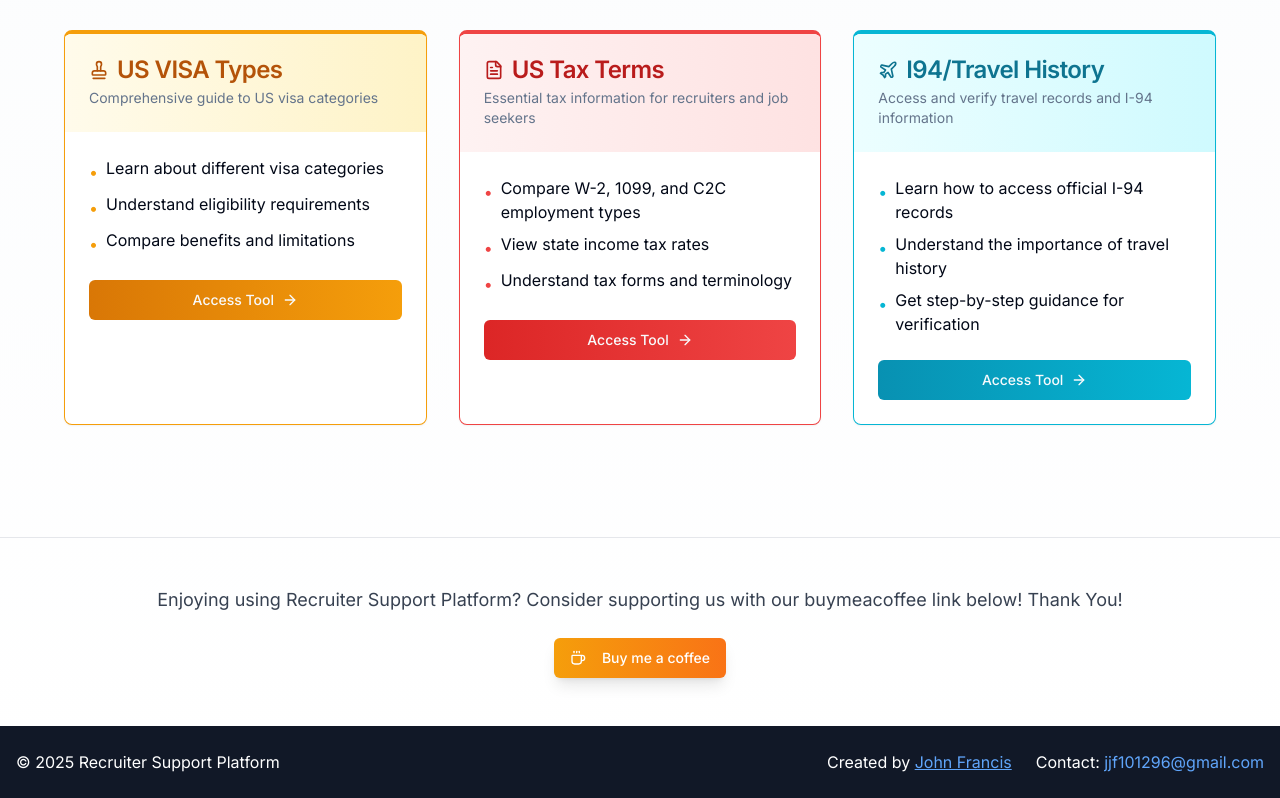
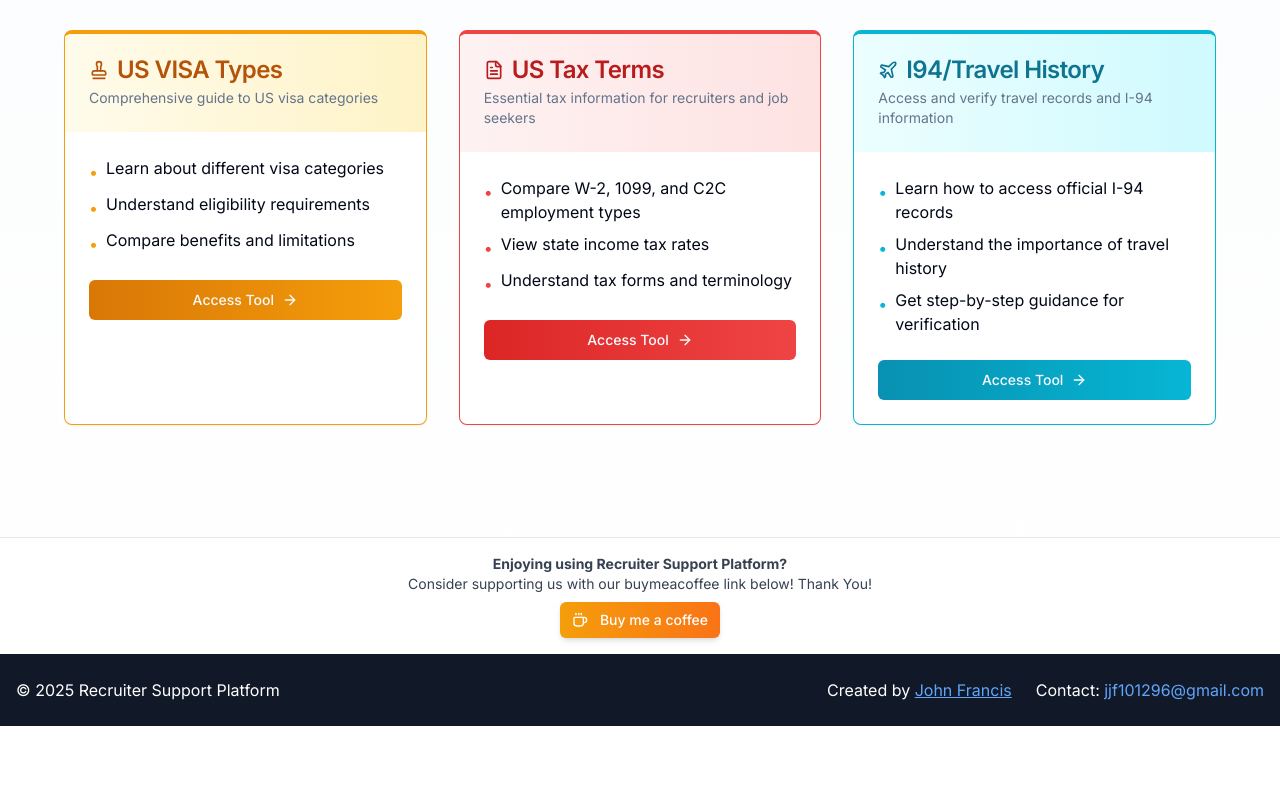
Before and after one commit to jjf101296/Recruiter-Support-Platform, a Next.js app: page / in a window 1280 px wide. Shown: the part 991-1789 px from the top of the page. After the commit the page ends 1717 px from the top, so only its background shows below. Built offline with nearby package versions, Linux system fonts and the light colour scheme.

Commit message:
refactor: compact support section for better layout
Reduce padding, text size, and icon size for tighter design

Co-authored-by: null <184942630+jjf101296@users.noreply.github.com>

```diff
--- a/app/page.tsx
+++ b/app/page.tsx
@@ -264,19 +264,21 @@ export default function Home() {
         </div>
 
         {/* Support Section */}
-        <div className="text-center py-12 border-t border-gray-200">
-          <p className="text-lg text-gray-700 mb-6">
-            Enjoying using Recruiter Support Platform? Consider supporting us with our buymeacoffee link below! Thank
-            You!
+        <div className="text-center py-4 border-t border-gray-200">
+          <p className="text-sm text-gray-700 mb-2">
+            <span className="font-bold">Enjoying using Recruiter Support Platform?</span>
+            <br />
+            Consider supporting us with our buymeacoffee link below! Thank You!
           </p>
 
           <Dialog>
             <DialogTrigger asChild>
               <Button
                 variant="outline"
-                className="bg-gradient-to-r from-amber-500 to-orange-500 hover:from-amber-600 hover:to-orange-600 text-white border-none shadow-lg hover:shadow-xl transition-all duration-300"
+                size="sm"
+                className="bg-gradient-to-r from-amber-500 to-orange-500 hover:from-amber-600 hover:to-orange-600 text-white border-none shadow-md hover:shadow-lg transition-all duration-300"
               >
-                <Coffee className="h-4 w-4 mr-2" />
+                <Coffee className="h-3 w-3 mr-1" />
                 Buy me a coffee
               </Button>
             </DialogTrigger>
```
